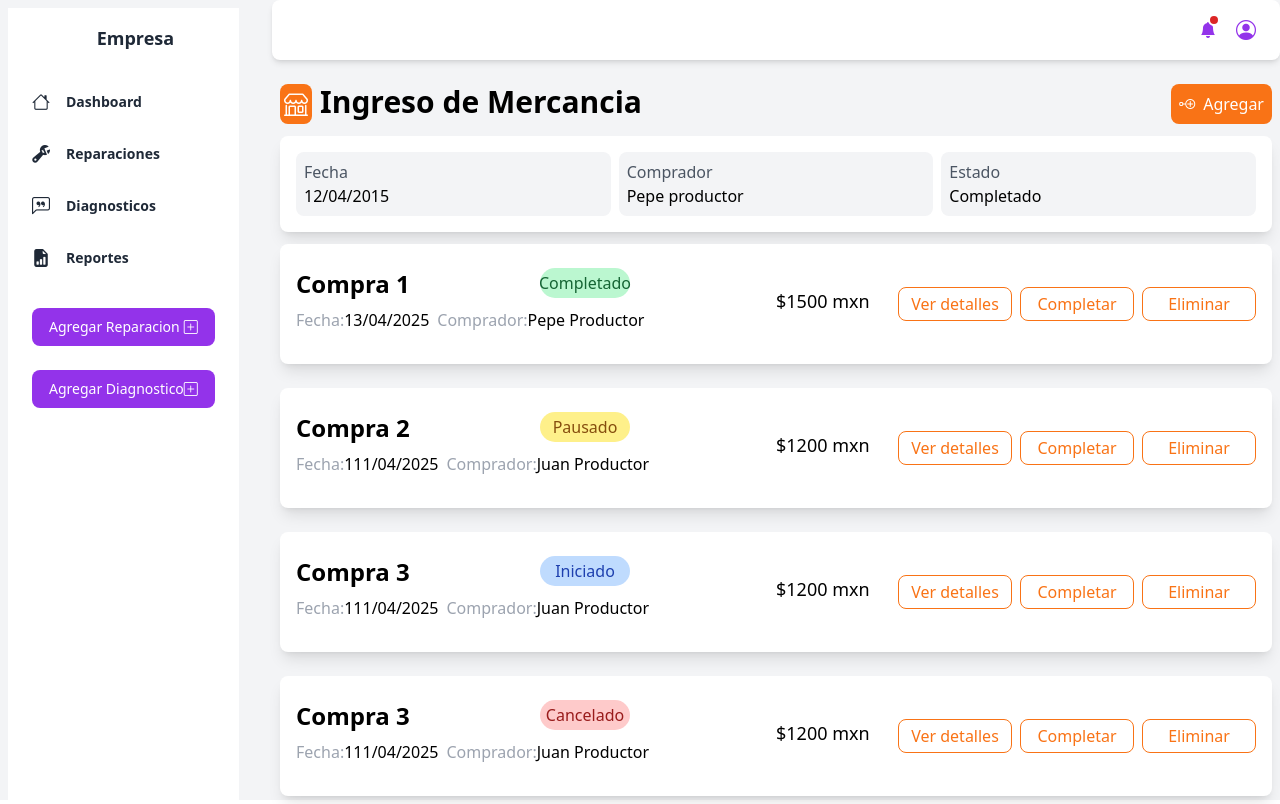
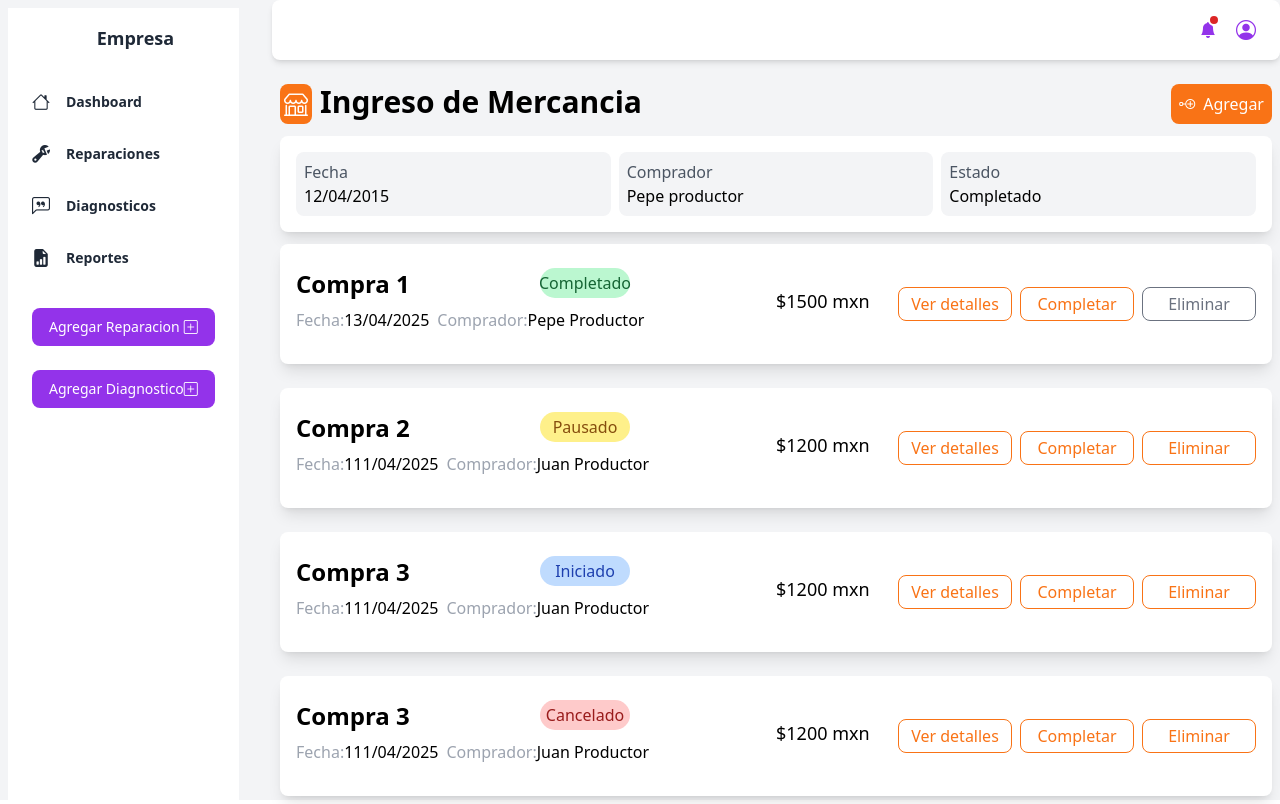
Before and after one commit to AvielAD/ui-components, a Next.js app: page /dashboard1/pagina3 in a window 1280 px wide. Built offline with nearby package versions, Linux system fonts and the light colour scheme.

Commit message:
fix element list

```diff
--- a/app/dashboard1/pagina3/page.tsx
+++ b/app/dashboard1/pagina3/page.tsx
@@ -45,9 +45,9 @@ const datacompras = [
         ],
         bannermessage: "$1500 mxn",
         buttons: [
-            { action: () => { }, title: "Ver detalles" },
-            { action: () => { }, title: "Completar" },
-            { action: () => { }, title: "Eliminar" }
+            { action: () => { }, title: "Ver detalles", disabled: false },
+            { action: () => { }, title: "Completar", disabled: false },
+            { action: () => { }, title: "Eliminar", disabled: true }
         ]
     },
     {
@@ -60,9 +60,9 @@ const datacompras = [
         ],
         bannermessage: "$1200 mxn",
         buttons: [
-            { action: () => { }, title: "Ver detalles" },
-            { action: () => { }, title: "Completar" },
-            { action: () => { }, title: "Eliminar" }
+            { action: () => { }, title: "Ver detalles", disabled: false },
+            { action: () => { }, title: "Completar", disabled: false },
+            { action: () => { }, title: "Eliminar", disabled: false }
         ]
     },
     {
@@ -75,9 +75,9 @@ const datacompras = [
         ],
         bannermessage: "$1200 mxn",
         buttons: [
-            { action: () => { }, title: "Ver detalles" },
-            { action: () => { }, title: "Completar" },
-            { action: () => { }, title: "Eliminar" },
+            { action: () => { }, title: "Ver detalles", disabled: false },
+            { action: () => { }, title: "Completar", disabled: false },
+            { action: () => { }, title: "Eliminar", disabled: false },
         ]
     },
     {
@@ -90,9 +90,9 @@ const datacompras = [
         ],
         bannermessage: "$1200 mxn",
         buttons: [
-            { action: () => { }, title: "Ver detalles" },
-            { action: () => { }, title: "Completar" },
-            { action: () => { }, title: "Eliminar" },
+            { action: () => { }, title: "Ver detalles", disabled: false },
+            { action: () => { }, title: "Completar", disabled: false },
+            { action: () => { }, title: "Eliminar", disabled: false },
         ]
     }
 ]
--- a/components/barbanner/index.tsx
+++ b/components/barbanner/index.tsx
@@ -15,7 +15,7 @@ const Index = (props:
     {
         title: { message: string, icon: string },
         messages?: Array<titlemessage>,
-        button?: { action: () => void, title: string, icon: string, disabled: boolean } | null,
+        button?: { action: () => void, title: string, icon: string} | null,
         buttonback?: { action: () => void } | null
     }) => {
     return (
--- a/components/elementlist/index.tsx
+++ b/components/elementlist/index.tsx
@@ -59,7 +59,7 @@ const Index = (props: {
                             <button key={index}
                             onClick={()=>item.action()}
                             disabled={item.disabled}
-                            className="border border-solid border-theme1-500 rounded-lg text-theme1-500 p-1">
+                            className={`border border-solid ${item.disabled ? "border-secondary-500 rounded-lg text-secondary-500 p-1": "border-theme1-500 rounded-lg text-theme1-500 p-1 "}`}>
                                 {item.title}
                             </button>))
                             : null
```
